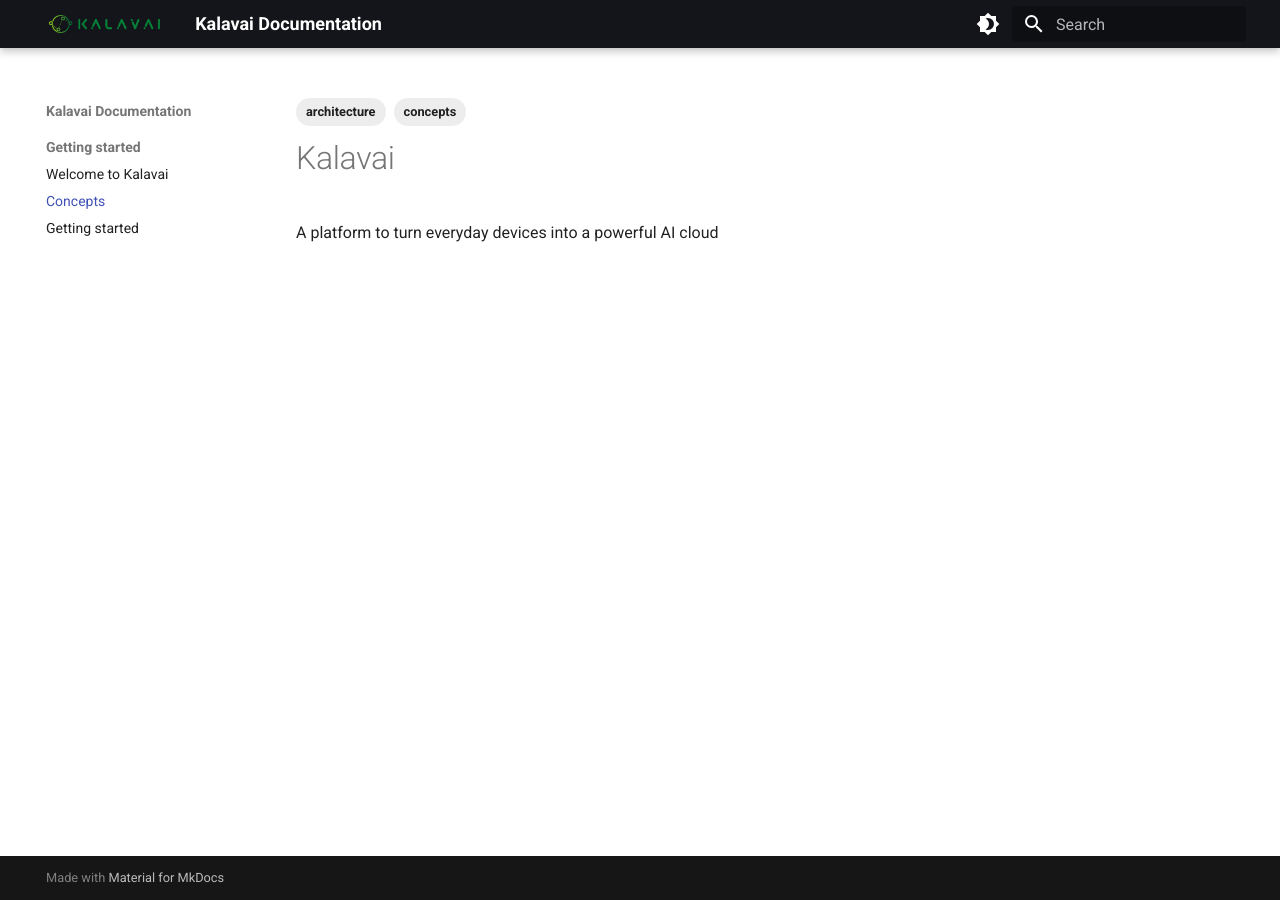
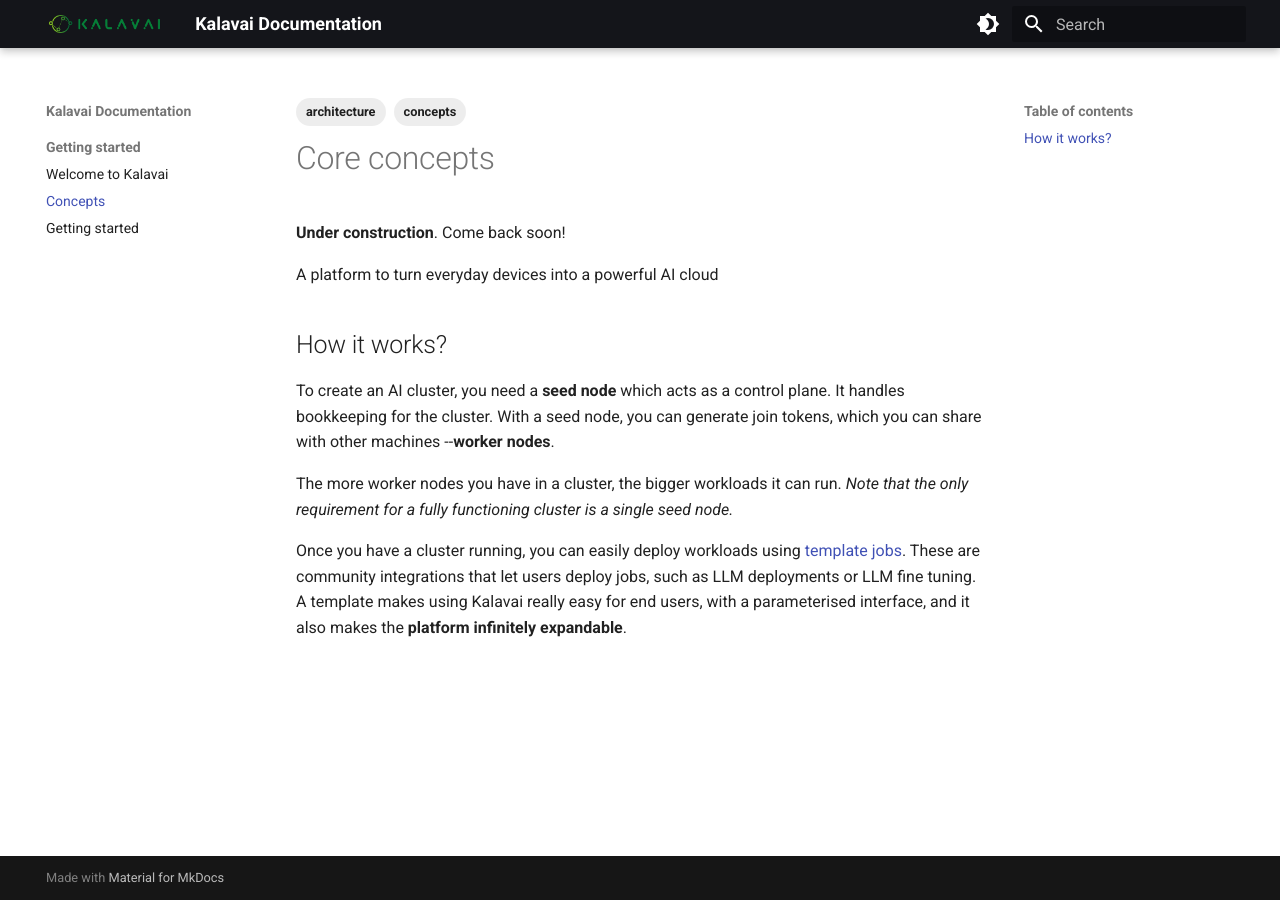
Before and after one commit to kalavai-net/kalavai-client, an MkDocs documentation site: the page built from docs/docs/concepts.md, in a window 1280 px wide. Built offline with MkDocs 1.6.1 and Material for MkDocs 9.7.7, drawn with Linux system fonts in a browser that asks for light colours.

Commit message:
templates documentation

```diff
--- a/docs/docs/concepts.md
+++ b/docs/docs/concepts.md
@@ -4,6 +4,16 @@
   - architecture
 ---
 
-# Kalavai
+# Core concepts
+
+**Under construction**. Come back soon!
 
 A platform to turn everyday devices into a powerful AI cloud
+
+## How it works?
+
+To create an AI cluster, you need a **seed node** which acts as a control plane. It handles bookkeeping for the cluster. With a seed node, you can generate join tokens, which you can share with other machines --**worker nodes**.
+
+The more worker nodes you have in a cluster, the bigger workloads it can run. _Note that the only requirement for a fully functioning cluster is a single seed node._
+
+Once you have a cluster running, you can easily deploy workloads using [template jobs](https://github.com/kalavai-net/kalavai-client/blob/main/templates/README.md). These are community integrations that let users deploy jobs, such as LLM deployments or LLM fine tuning. A template makes using Kalavai really easy for end users, with a parameterised interface, and it also makes the **platform infinitely expandable**.
```
Also changed, not shown: README.md, templates/README.md.
